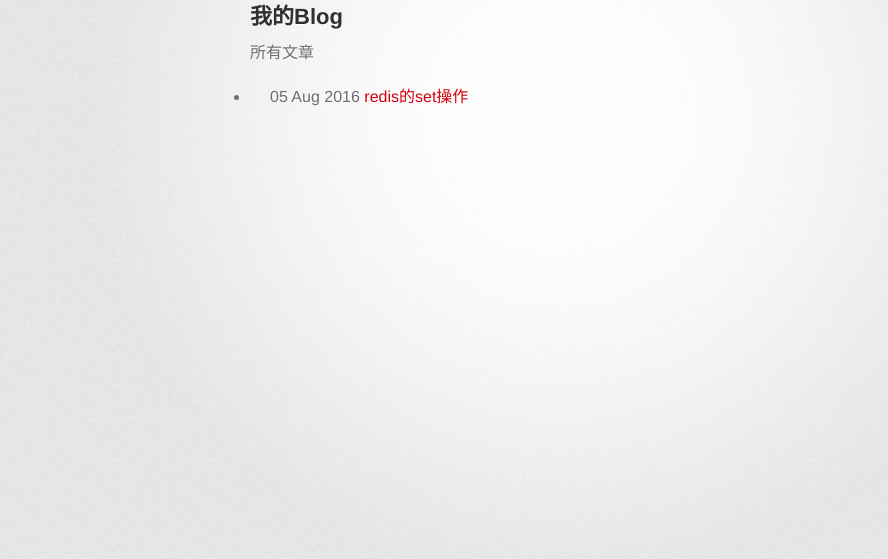
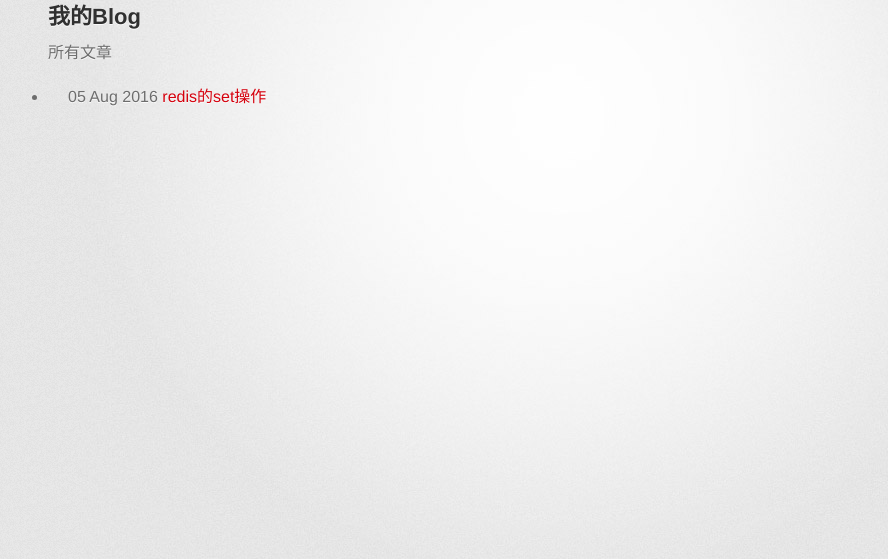
Before and after one commit to souce/blog, a Jekyll site: the page built from index.html, in a window 1280 px wide. Shown: the top 559 px of the page, without its empty margins (80-968 px from the left). Built offline with Jekyll 4.4.1, drawn with Linux system fonts in a browser that asks for light colours; nearby versions of some CDN libraries; some web fonts are replaced; a style sheet for code colours, icons or effects is not loaded.

Commit message:
修改页面宽度

```diff
--- a/stylesheets/stylesheet.css
+++ b/stylesheets/stylesheet.css
@@ -90,7 +90,7 @@
 }
 
 .inner {
-  width: 620px;
+  width: 1024px;
   margin: 0 auto;
 }
 
```
